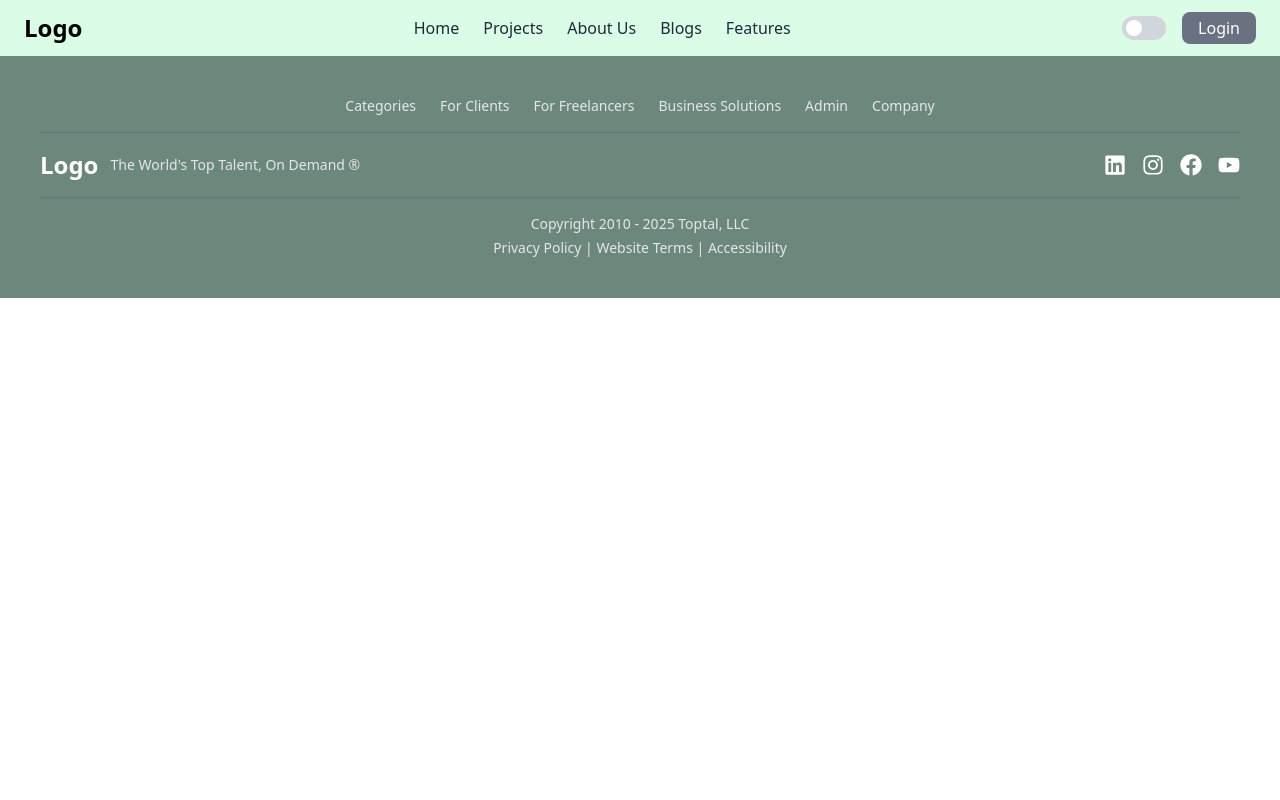
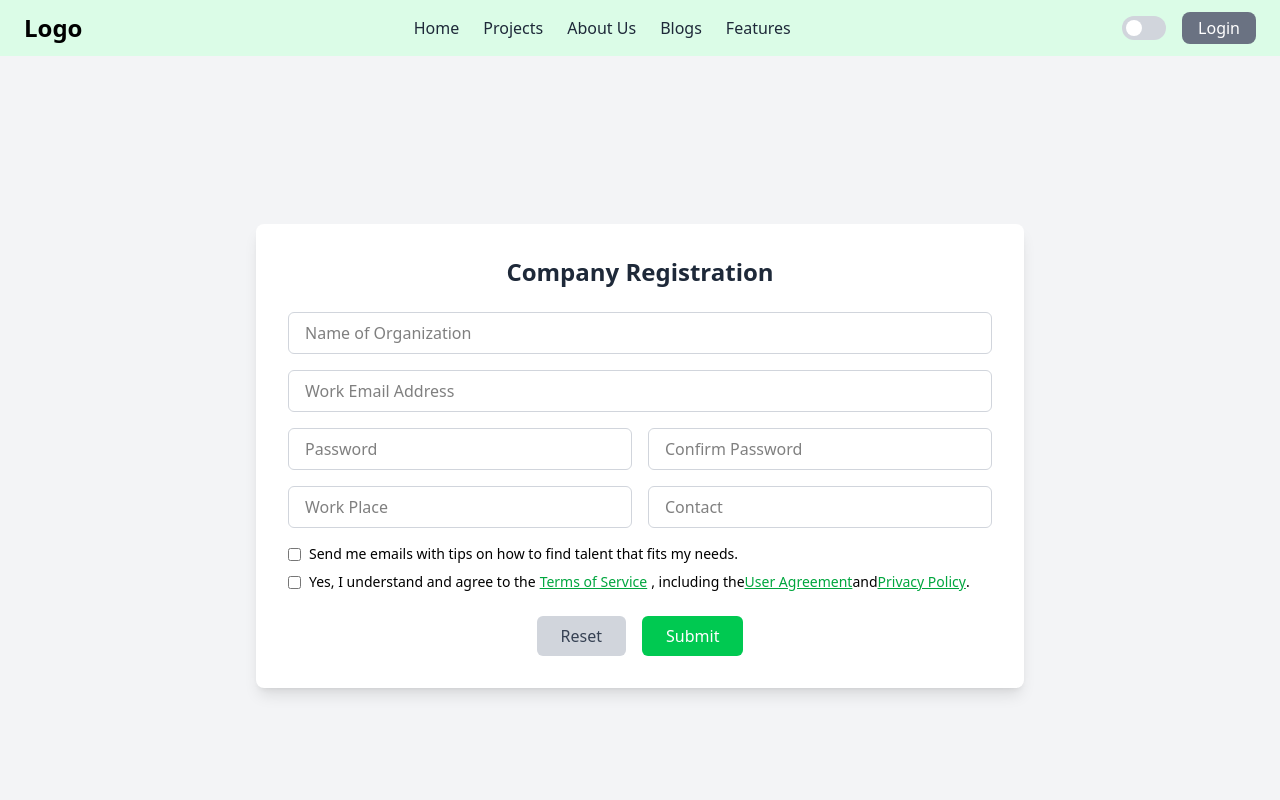
Before and after one commit to Omkrishna-git/freelancingWeb, a React (Vite) app in the folder frontend/: page /company-registration in a window 1280 px wide. Shown: the top 800 px of the page. Built offline with nearby package versions, Linux system fonts and the light colour scheme.

Commit message:
Company Registration page added 17 March

```diff
--- a/frontend/src/App.jsx
+++ b/frontend/src/App.jsx
@@ -11,6 +11,7 @@ import AboutUs from "./pages/AboutUs";
 import Projects from "./pages/Projects";
 import LoginPage from "./pages/LoginPage";
 import BlogPage from "./pages/Blog";
+import CompanyRegistration from "./pages/CompanyRegistration"; // ✅ Import this
 import "./App.css";
 
 function App() {
@@ -31,12 +32,12 @@ function App() {
             </>
           }
         />
-        {/* Projects Page */}
+        {/* Other Pages */}
         <Route path="/projects" element={<Projects />} />
-        {/* About Us Page */}
         <Route path="/about" element={<AboutUs />} />
-        <Route path="/login" element={<LoginPage/>}/>
-        <Route path="/blog" element={<BlogPage/>}/>
+        <Route path="/login" element={<LoginPage />} />
+        <Route path="/blog" element={<BlogPage />} />
+        <Route path="/company-registration" element={<CompanyRegistration />} />
       </Routes>
       <Footer />
     </Router>
--- /dev/null
+++ b/frontend/src/pages/CompanyRegistration.jsx
@@ -0,0 +1,172 @@
+import { useState } from "react";
+
+const CompanyRegistration = () => {
+  const [formData, setFormData] = useState({
+    organization: "",
+    email: "",
+    password: "",
+    confirmPassword: "",
+    workplace: "",
+    contact: "",
+    agreeToEmails: false,
+    agreeToTerms: false,
+  });
+
+  const handleChange = (e) => {
+    const { name, value, type, checked } = e.target;
+    setFormData((prev) => ({
+      ...prev,
+      [name]: type === "checkbox" ? checked : value,
+    }));
+  };
+
+  const handleSubmit = (e) => {
+    e.preventDefault();
+    console.log("Form Submitted", formData);
+  };
+
+  const handleReset = () => {
+    setFormData({
+      organization: "",
+      email: "",
+      password: "",
+      confirmPassword: "",
+      workplace: "",
+      contact: "",
+      agreeToEmails: false,
+      agreeToTerms: false,
+    });
+  };
+
+  return (
+    <div className="min-h-screen bg-gray-100 flex items-center justify-center p-6">
+      <div className="w-full max-w-3xl bg-white shadow-lg rounded-lg p-8">
+        {/* Form Title */}
+        <h2 className="text-2xl font-bold text-gray-800 text-center mb-6">
+          Company Registration
+        </h2>
+
+        {/* Form */}
+        <form onSubmit={handleSubmit}>
+          {/* Organization Name */}
+          <div className="mb-4">
+            <input
+              type="text"
+              name="organization"
+              value={formData.organization}
+              onChange={handleChange}
+              placeholder="Name of Organization"
+              className="w-full border border-gray-300 px-4 py-2 rounded-md focus:ring-2 focus:ring-green-400"
+              required
+            />
+          </div>
+
+          {/* Work Email */}
+          <div className="mb-4">
+            <input
+              type="email"
+              name="email"
+              value={formData.email}
+              onChange={handleChange}
+              placeholder="Work Email Address"
+              className="w-full border border-gray-300 px-4 py-2 rounded-md focus:ring-2 focus:ring-green-400"
+              required
+            />
+          </div>
+
+          {/* Password & Confirm Password */}
+          <div className="grid grid-cols-2 gap-4 mb-4">
+            <input
+              type="password"
+              name="password"
+              value={formData.password}
+              onChange={handleChange}
+              placeholder="Password"
+              className="w-full border border-gray-300 px-4 py-2 rounded-md focus:ring-2 focus:ring-green-400"
+              required
+            />
+            <input
+              type="password"
+              name="confirmPassword"
+              value={formData.confirmPassword}
+              onChange={handleChange}
+              placeholder="Confirm Password"
+              className="w-full border border-gray-300 px-4 py-2 rounded-md focus:ring-2 focus:ring-green-400"
+              required
+            />
+          </div>
+
+          {/* Workplace & Contact */}
+          <div className="grid grid-cols-2 gap-4 mb-4">
+            <input
+              type="text"
+              name="workplace"
+              value={formData.workplace}
+              onChange={handleChange}
+              placeholder="Work Place"
+              className="w-full border border-gray-300 px-4 py-2 rounded-md focus:ring-2 focus:ring-green-400"
+            />
+            <input
+              type="text"
+              name="contact"
+              value={formData.contact}
+              onChange={handleChange}
+              placeholder="Contact"
+              className="w-full border border-gray-300 px-4 py-2 rounded-md focus:ring-2 focus:ring-green-400"
+            />
+          </div>
+
+          {/* Checkboxes */}
+          <div className="mb-4 text-sm">
+            <label className="flex items-center">
+              <input
+                type="checkbox"
+                name="agreeToEmails"
+                checked={formData.agreeToEmails}
+                onChange={handleChange}
+                className="mr-2"
+              />
+              Send me emails with tips on how to find talent that fits my needs.
+            </label>
+            <label className="flex items-center mt-2">
+              <input
+                type="checkbox"
+                name="agreeToTerms"
+                checked={formData.agreeToTerms}
+                onChange={handleChange}
+                className="mr-2"
+                required
+              />
+              Yes, I understand and agree to the{" "}
+              <a href="#" className="text-green-600 underline mx-1">
+                Terms of Service
+              </a>
+              , including the{" "}
+              <a href="#" className="text-green-600 underline">User Agreement</a> and{" "}
+              <a href="#" className="text-green-600 underline">Privacy Policy</a>.
+            </label>
+          </div>
+
+          {/* Buttons */}
+          <div className="flex justify-center space-x-4 mt-6">
+            <button
+              type="button"
+              onClick={handleReset}
+              className="px-6 py-2 bg-gray-300 text-gray-700 rounded-md hover:bg-gray-400"
+            >
+              Reset
+            </button>
+            <button
+              type="submit"
+              className="px-6 py-2 bg-green-500 text-white rounded-md hover:bg-green-600"
+            >
+              Submit
+            </button>
+          </div>
+        </form>
+      </div>
+    </div>
+  );
+};
+
+export default CompanyRegistration;
--- a/frontend/src/pages/LoginPage.jsx
+++ b/frontend/src/pages/LoginPage.jsx
@@ -1,9 +1,18 @@
-import React from 'react';
-import { useState } from "react";
+import React, { useState } from "react";
+import { useNavigate } from "react-router-dom";
 import clientIcon from "../assets/icons8-company-80.png";
 import freelancerIcon from "../assets/icons8-freelancer-64.png";
+
 const LoginPage = () => {
   const [selectedRole, setSelectedRole] = useState(null);
+  const navigate = useNavigate();
+
+  const handleRoleSelection = (role) => {
+    setSelectedRole(role);
+    if (role === "client") {
+      navigate("/company-registration");
+    }
+  };
 
   return (
     <div className="min-h-screen flex flex-col justify-between">
@@ -13,7 +22,7 @@ const LoginPage = () => {
           className={`border p-6 rounded-lg cursor-pointer ${
             selectedRole === "client" ? "border-green-500" : "border-gray-300"
           }`}
-            onClick={() => setSelectedRole("client")}
+          onClick={() => handleRoleSelection("client")}
         >
           <img src={clientIcon} alt="Client" className="mb-4 h-50" />
           <p className="text-center font-medium">I’m a client, hiring for project</p>
@@ -23,15 +32,15 @@ const LoginPage = () => {
           className={`border p-6 rounded-lg cursor-pointer ${
             selectedRole === "freelancer" ? "border-green-500" : "border-gray-300"
           }`}
-            onClick={() => setSelectedRole("freelancer")}
+          onClick={() => handleRoleSelection("freelancer")}
         >
-            <img src={freelancerIcon}  alt="Freelancer" className="mb-4 h-50" />
+          <img src={freelancerIcon} alt="Freelancer" className="mb-4 h-50" />
           <p className="text-center font-medium">I’m a freelancer, looking for work</p>
         </div>
       </div>
 
       {/* Buttons */}
-        <div className="flex flex-col items-center mt-6">
+      <div className="flex flex-col items-center mt-2">
         <button className="bg-green-400 text-white px-6 py-2 rounded-md font-bold">
           Create Account
         </button>
@@ -42,4 +51,5 @@ const LoginPage = () => {
     </div>
   );
 };
+
 export default LoginPage;
--- a/frontend/src/pages/Projects.jsx
+++ b/frontend/src/pages/Projects.jsx
@@ -88,7 +88,7 @@ const Projects = () => {
         {/* Filter Dropdown */}
         <div className="relative flex flex-col sm:flex-row sm:items-center">
           <span className="text-lg font-semibold mr-4 text-gray-700">
-            🎨 Filter Projects:
+            Filter Projects:
           </span>
           <div className="relative">
             <select
@@ -111,7 +111,7 @@ const Projects = () => {
         {/* Sorting Dropdown */}
         <div className="relative flex flex-col sm:flex-row sm:items-center">
           <span className="text-lg font-semibold mr-4 text-gray-700">
-            📊 Sort Projects:
+             Sort Projects:
           </span>
           <div className="relative">
             <select
```
Also changed, not shown: frontend/src/index.css (line endings or trailing spaces). Lines whose indentation alone changed are shown as unchanged.
